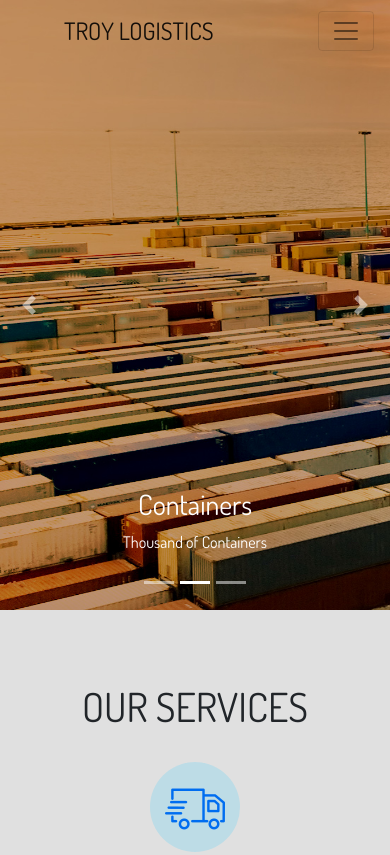
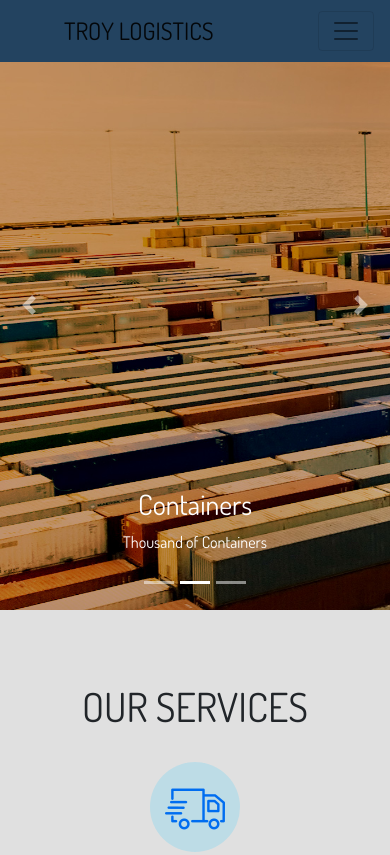
Before and after one commit to albay13/capstone-one, a plain HTML site: page index.html in a window 390 px wide. Shown: the top 855 px of the page. Drawn offline with nearby package versions, Linux system fonts and the light colour scheme.

Commit message:
navbar changes

```diff
--- a/assets/css/style.css
+++ b/assets/css/style.css
@@ -10,7 +10,7 @@
      background-color: #e0e0e0;
 }
  .navbar-brand{
-     font-size: 3rem;
+     font-size: 1.5rem;
 }
  .nav-link{
      font-size: 1.3rem;
@@ -23,6 +23,7 @@
      z-index: 100;
      transition: background-color 1s ease
 }
+
  .navbar.solid {
      background-color: #234360;
      transition: background-color 0.3s ease 0.1s;
@@ -82,7 +83,8 @@
  #footer ul.quick-links li:hover a i {
      font-weight: 700;
 }
- @media (max-width:767px){
+/*Media Queries*/
+@media (max-width:767px){
      #footer h5 {
          padding-left: 0;
          border-left: transparent;
@@ -94,6 +96,11 @@
      #about-img{
          width: 500px;
     }
+}
+@media (max-width:988px){
+             .navbar {
+                background-color:#234360;
+            }
 }
 
  #cover-caption{
--- a/index.html
+++ b/index.html
@@ -461,13 +461,11 @@
           // checks if window is scrolled more than 50px, adds/removes solid class
           if($(this).scrollTop() > 50) {
               $('.navbar').addClass('solid');
-              $('.navbar-brand').css("font-size","1.5rem");
               $('.navbar').addClass('navbar-dark');
               $('.navbar').removeClass('navbar-light');
               $("#logo").hide();
           } else {
               $('.navbar').removeClass('solid');
-              $('.navbar-brand').css("font-size","1.5rem");
               $('.navbar').removeClass('navbar-dark');
               $('.navbar').addClass('navbar-light');
               $("#logo").show();
```
Also changed, not shown: schedule.html (+1 -1 lines).
